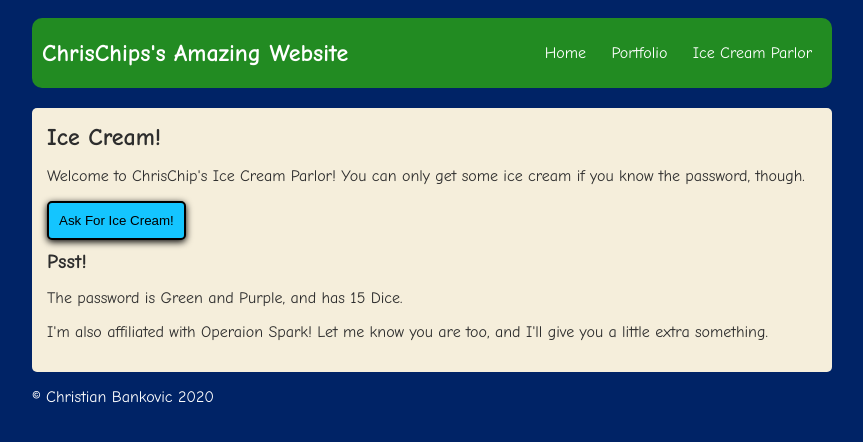
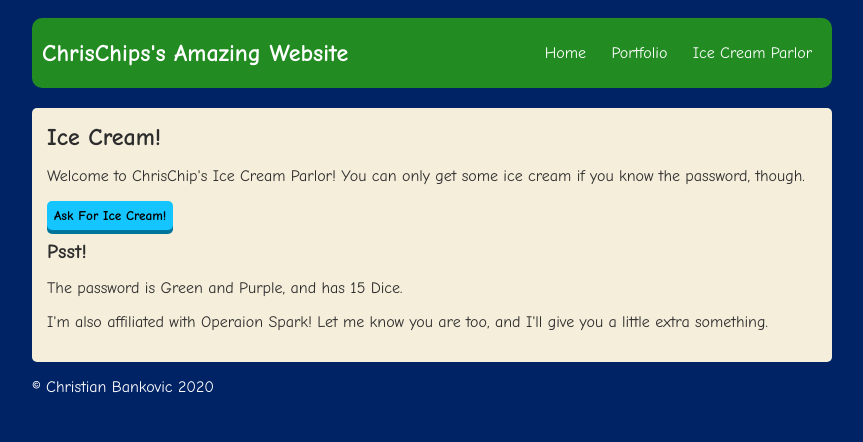
Before and after one commit to Sharpy796/Sharpy796.github.io, a plain HTML site: page icecream.html in a window 1280 px wide. Shown: the whole page, without its empty margins (208-1071 px from the left). Drawn offline with Linux system fonts and the light colour scheme.

Commit message:
changed the button

```diff
--- a/icecream.html
+++ b/icecream.html
@@ -7,11 +7,13 @@
 
         <script>
             function iceCream() {
-                var response =  prompt("Password:");
                 var flavor;
                 var flavor1;
                 var flavor2;
 
+                var wantIceCream = confirm("Hello! Welcome to Chrischip's Ice Cream Parlor!\nIf you want some ice cream, you have to say the password.");
+                    if (wantIceCream === true) {
+                    var response = prompt("Password:");
                     if (response === "GreenPurpleDice15") {
                         alert("Correct! You get an ice cream cone!");
 
@@ -43,6 +45,9 @@
                         }
                     } else {
                         alert("Go on! Scram!");
+                    }
+                } else {
+                    alert("Oh, okay. Well, have a nice day!");
                 }
             }
         </script>
@@ -98,21 +103,21 @@
             }
             button {
                 background-color: #14c5ff;
-                padding: 10px;
+                padding: 7px;
                 margin-bottom: 10px;
                 border-radius: 5px;
-                border-style: solid;
-                border-color: black;
-                box-shadow: 0px 2px 7px;
+                border-style: none;
+                box-shadow: 0px 4px #00759c;
+                font-family: "Comic Sans MS";
+                cursor: pointer;
+                outline: none;
             }
             button:hover {
                 background-color: #54d0f7;
-                box-shadow: 0px 2px 8px;
             }
             button:active {
-                margin-top: 2px;
-                margin-bottom: 8px;
-                box-shadow: 0px 0px 8px;
+                box-shadow: 0px 1px #00759c;
+                transform: translateY(3px);
             }
             .content {
                 flex: 1;
@@ -146,7 +151,7 @@
                 <div class="content">
                     <header>Ice Cream!</header>
                     <p>Welcome to ChrisChip's Ice Cream Parlor! You can only get some ice cream if you know the password, though.</a></p>
-                    <button  onclick="iceCream()" type="button">Ask For Ice Cream!</button/>
+                    <button type="button"><b>Ask For Ice Cream!</b></button> <!-- onclick="iceCream()"-->
 
                     <section class="secrets">
                         <header>Psst!</header>
```
Lines whose indentation alone changed are shown as unchanged.
